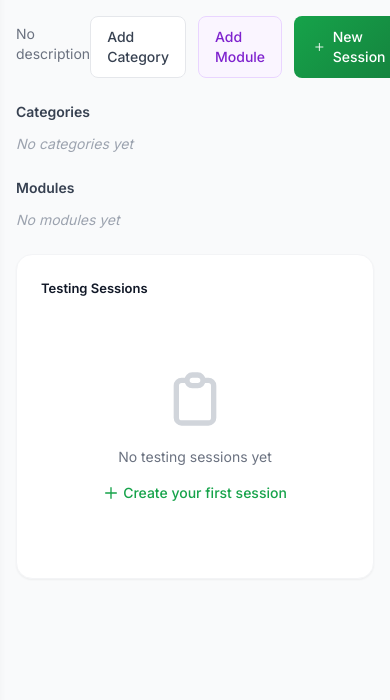
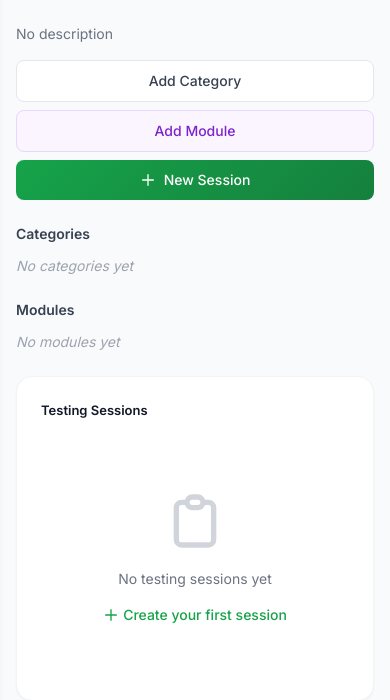
Before and after one commit to Levi-LMN/Zearom-QA, a Python web app: template templates/project_detail.html in a window 390 px wide. Shown: the part 117-817 px from the top of the page. Run offline with Jinja, Linux system fonts and the light colour scheme; the template is opened without the code that fills it, so the values that code supplies are empty; some libraries are stand-ins or nearby versions.

Commit message:
responsiveness

```diff
--- a/templates/project_detail.html
+++ b/templates/project_detail.html
@@ -13,25 +13,25 @@
         <span class="text-gray-900 font-medium">{{ project.name }}</span>
     </nav>
 
-    <div class="flex items-start justify-between">
-        <div class="flex-1">
-            <h1 class="text-gray-900 mb-2">{{ project.name }}</h1>
+    <div class="flex flex-col space-y-4 lg:flex-row lg:items-start lg:justify-between lg:space-y-0">
+        <div class="flex-1 min-w-0 lg:pr-6">
+            <h1 class="text-gray-900 mb-2 break-words">{{ project.name }}</h1>
             {% if project.description %}
-            <div class="text-sm text-gray-700 prose prose-sm max-w-none">
+            <div class="text-sm text-gray-700 prose prose-sm max-w-none break-words overflow-hidden">
                 {{ project.description|safe }}
             </div>
             {% else %}
             <p class="text-sm text-gray-500">No description</p>
             {% endif %}
         </div>
-        <div class="flex space-x-3">
-            <a href="{{ url_for('new_category', project_id=project.id) }}" class="text-gray-700 bg-white border border-gray-200 px-4 py-2.5 rounded-lg text-sm font-medium hover:bg-gray-50">
+        <div class="flex flex-col sm:flex-row gap-2 sm:gap-3 lg:flex-shrink-0">
+            <a href="{{ url_for('new_category', project_id=project.id) }}" class="text-center text-gray-700 bg-white border border-gray-200 px-4 py-2.5 rounded-lg text-sm font-medium hover:bg-gray-50 whitespace-nowrap">
                 Add Category
             </a>
-            <a href="{{ url_for('new_module', project_id=project.id) }}" class="text-purple-700 bg-purple-50 border border-purple-200 px-4 py-2.5 rounded-lg text-sm font-medium hover:bg-purple-100">
+            <a href="{{ url_for('new_module', project_id=project.id) }}" class="text-center text-purple-700 bg-purple-50 border border-purple-200 px-4 py-2.5 rounded-lg text-sm font-medium hover:bg-purple-100 whitespace-nowrap">
                 Add Module
             </a>
-            <a href="{{ url_for('new_session', project_id=project.id) }}" class="btn-primary text-white px-5 py-2.5 rounded-lg text-sm font-medium flex items-center">
+            <a href="{{ url_for('new_session', project_id=project.id) }}" class="btn-primary text-white px-5 py-2.5 rounded-lg text-sm font-medium flex items-center justify-center whitespace-nowrap">
                 <svg class="w-4 h-4 mr-2" fill="none" stroke="currentColor" viewBox="0 0 24 24">
                     <path stroke-linecap="round" stroke-linejoin="round" stroke-width="2" d="M12 4v16m8-8H4"/>
                 </svg>
@@ -206,6 +206,13 @@
 
 <style>
 /* Prose styling for rich text content */
+.prose {
+    line-height: 1.5;
+    word-wrap: break-word;
+    overflow-wrap: break-word;
+    word-break: break-word;
+}
+
 .prose h3 {
     font-size: 1.125rem;
     font-weight: 600;
@@ -237,6 +244,7 @@
     font-family: monospace;
     font-size: 0.875em;
     color: #1F2937;
+    word-break: break-all;
 }
 
 .prose pre {
@@ -250,6 +258,7 @@
 .prose pre code {
     background: none;
     padding: 0;
+    word-break: normal;
 }
 
 .prose strong {
@@ -267,15 +276,23 @@
 
 .prose p {
     margin: 0.25rem 0;
+    word-wrap: break-word;
+    overflow-wrap: break-word;
 }
 
 .prose p:empty {
     margin: 0;
 }
 
-/* Keep descriptions compact */
-.prose {
-    line-height: 1.5;
+/* Mobile responsive fixes */
+@media (max-width: 640px) {
+    h1 {
+        font-size: 20px !important;
+    }
+
+    .prose {
+        font-size: 12px;
+    }
 }
 </style>
 {% endblock %}
```
